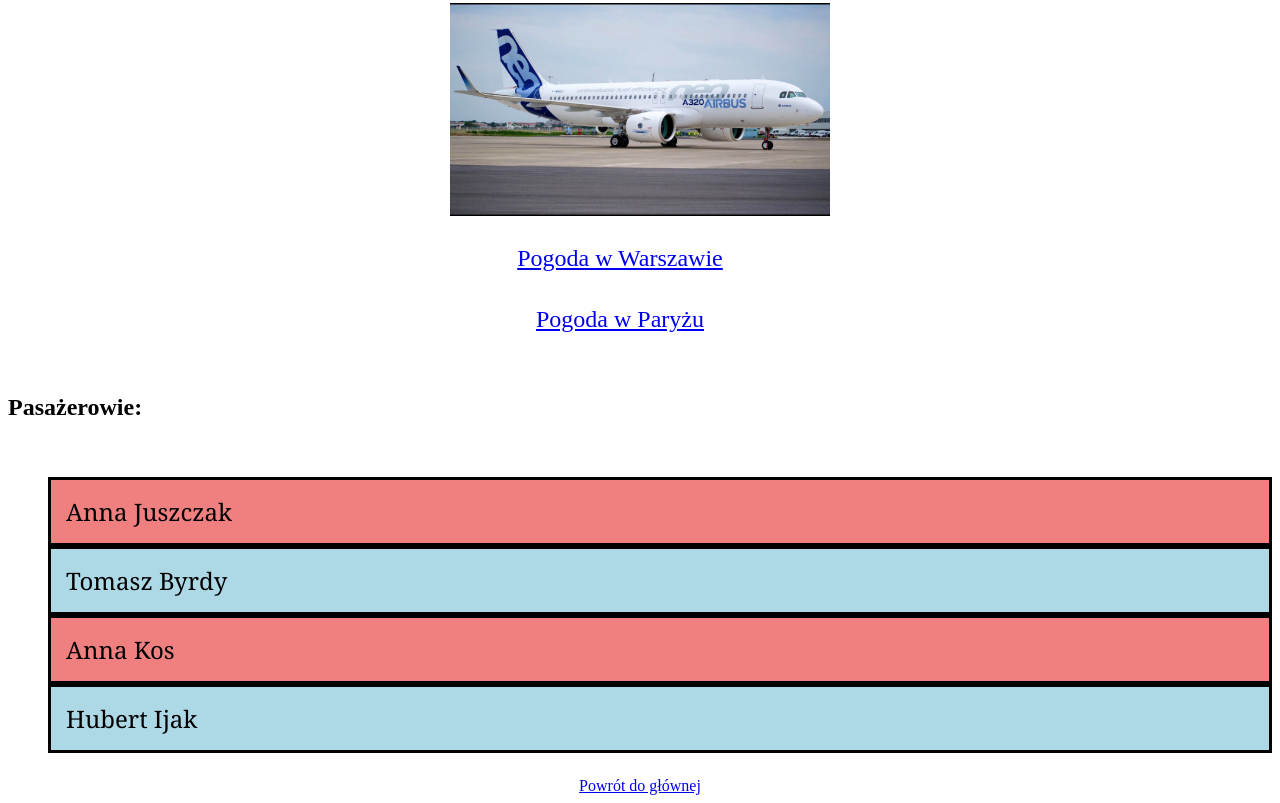
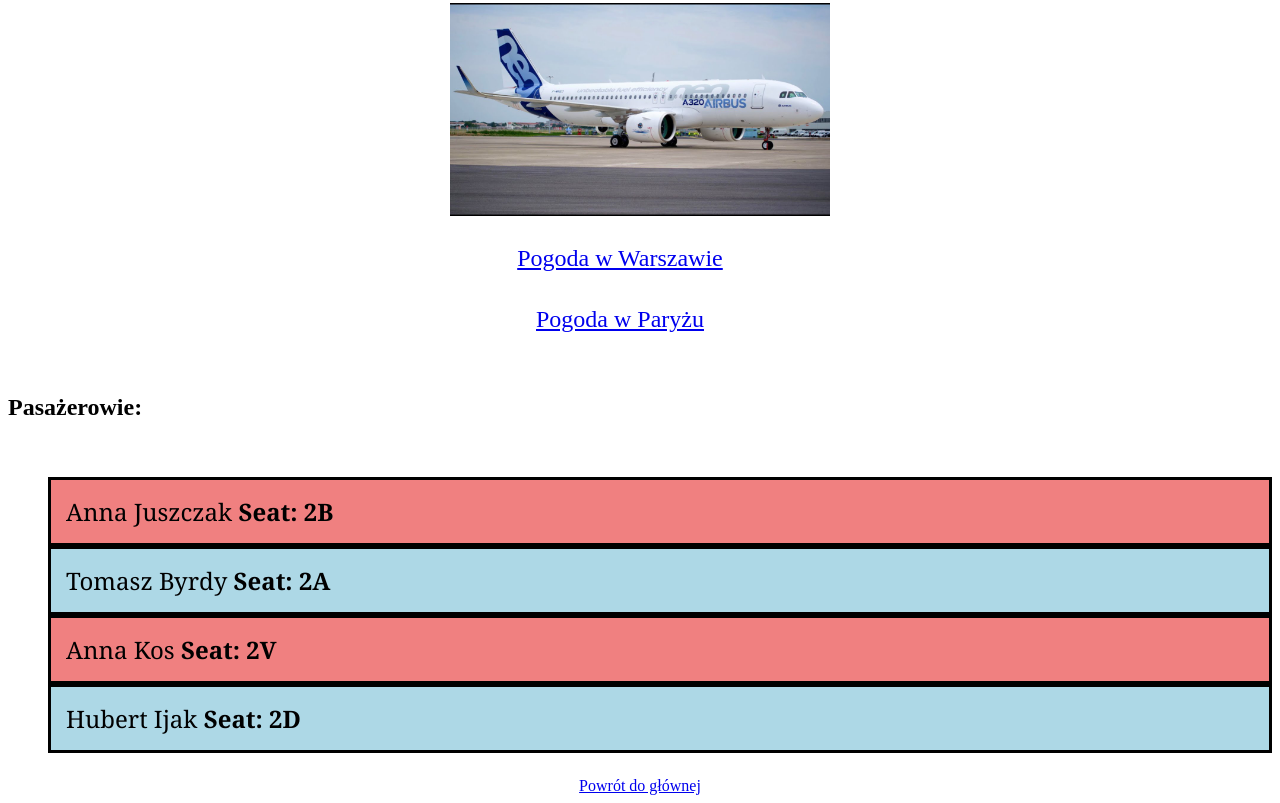
Before and after one commit to kacperkuta/WWW_lab, a plain HTML site: page opis_lotu.html in a window 1280 px wide. Shown: the part 430-1233 px from the top of the page. Drawn offline with Linux system fonts and the light colour scheme; a script that the page names is missing.

Commit message:
Add files via upload

```diff
--- a/opis_lotu.html
+++ b/opis_lotu.html
@@ -34,10 +34,10 @@
 
     <h6 id = "pas_head">Pasażerowie:</h6>
     <ul id="lista">
-        <li>Anna Juszczak <text>Seat: 2B</text></li>
-        <li>Tomasz Byrdy <text>Seat: 4F</text></li>
-        <li>Anna Kos <text>Seat: 2B</text></li>
-        <li>Hubert Ijak <text>Seat: 4F</text></li>
+        <li>Anna Juszczak <b>Seat: 2B</b></li>
+        <li>Tomasz Byrdy <b>Seat: 2A</b></li>
+        <li>Anna Kos <b>Seat: 2V</b></li>
+        <li>Hubert Ijak <b>Seat: 2D</b></li>
     </ul>
 
     <a href="strona.html">Powrót do głównej</a>
```
